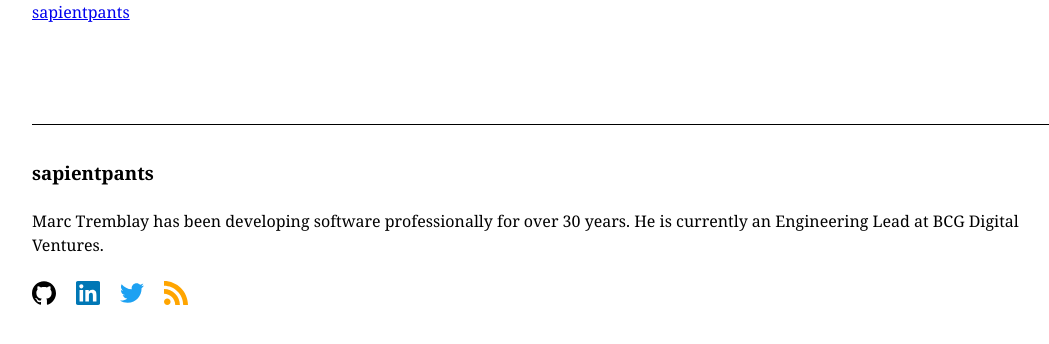
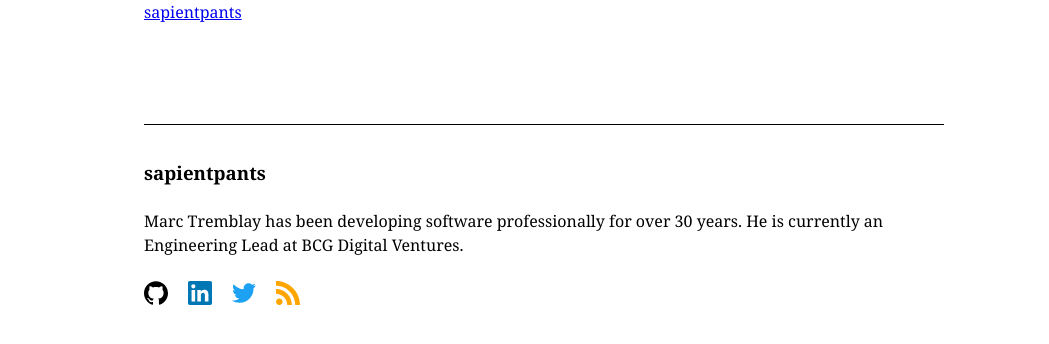
Before and after one commit to sapientpants/sapientpants.com, a Jekyll site: the page built from index.markdown, in a window 1280 px wide. Shown: the top 344 px of the page, without its empty margins (96-1145 px from the left). Built offline with Jekyll 4.4.1, drawn with Linux system fonts in a browser that asks for light colours.

Commit message:
Tweak styles

```diff
--- a/_includes/style.html
+++ b/_includes/style.html
@@ -3,10 +3,15 @@ body,div,dl,dt,dd,ul,ol,li,h1,h2,h3,h4,h5,h6,pre,form,fieldset,p,blockquote,th,t
 	margin:0;
 	padding:0;
 }
+html {
+  background: #ffffff;
+}
 body {
   font-family: Georgia, "Times New Roman", serif;
   font-size: 24px;
   line-height: 24px;
+  margin: 0 auto;
+  max-width: 1000px;
 }
 body > header, body > main, body > footer {
   margin: 0 auto;
@@ -20,11 +25,29 @@ body > footer {
 body > header {
   font-size: 16px;
 }
+figure {
+  background: #eeeeee;
+  border-radius: 20px;
+  max-width: 480px;
+  margin: 0 auto;
+  padding: 20px;
+}
+figcaption {
+  font-size: 0.8em;
+  margin: 10px 0;
+}
+.references {
+  font-size: 0.67em;
+}
+.references ul {
+  list-style: none;
+  margin-top: 0.67em;
+}
 .post-list {
   list-style: none;
 }
 .post-meta {
-  font-size: 0.75em;
+  font-size: 0.67em;
 }
 .social-media-list {
   list-style: none;
```
